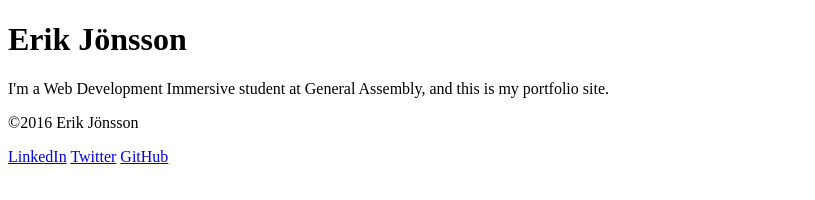
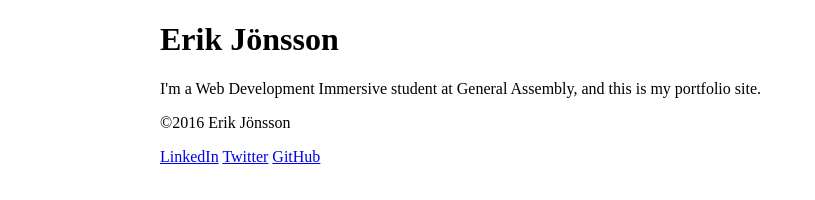
Before and after one commit to erikwithuhk/erikwithuhk.github.io, a plain HTML site: page index.html in a window 1280 px wide. Shown: the whole page, without its empty margins (0-815 px from the left). Drawn offline with Linux system fonts and the light colour scheme.

Commit message:
give container max-width and center

```diff
--- a/index.html
+++ b/index.html
@@ -6,7 +6,7 @@
     <link rel="stylesheet" href="styles.css" media="screen" title="no title" charset="utf-8">
   </head>
   <body>
-    <div class="container">
+    <div id="container">
       <h1>Erik Jönsson</h1>
       <p>
         I'm a Web Development Immersive student at General Assembly, and this is my portfolio site.
--- a/styles.css
+++ b/styles.css
@@ -0,0 +1,4 @@
+#container {
+  max-width: 960px;
+  margin: 0 auto;
+}
```
